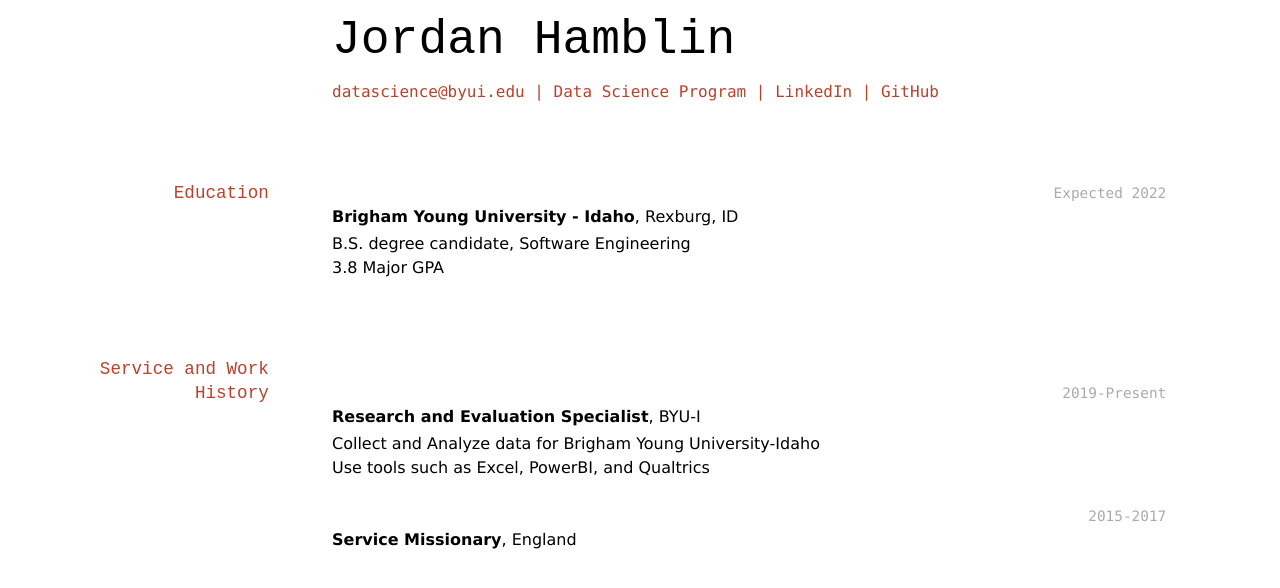
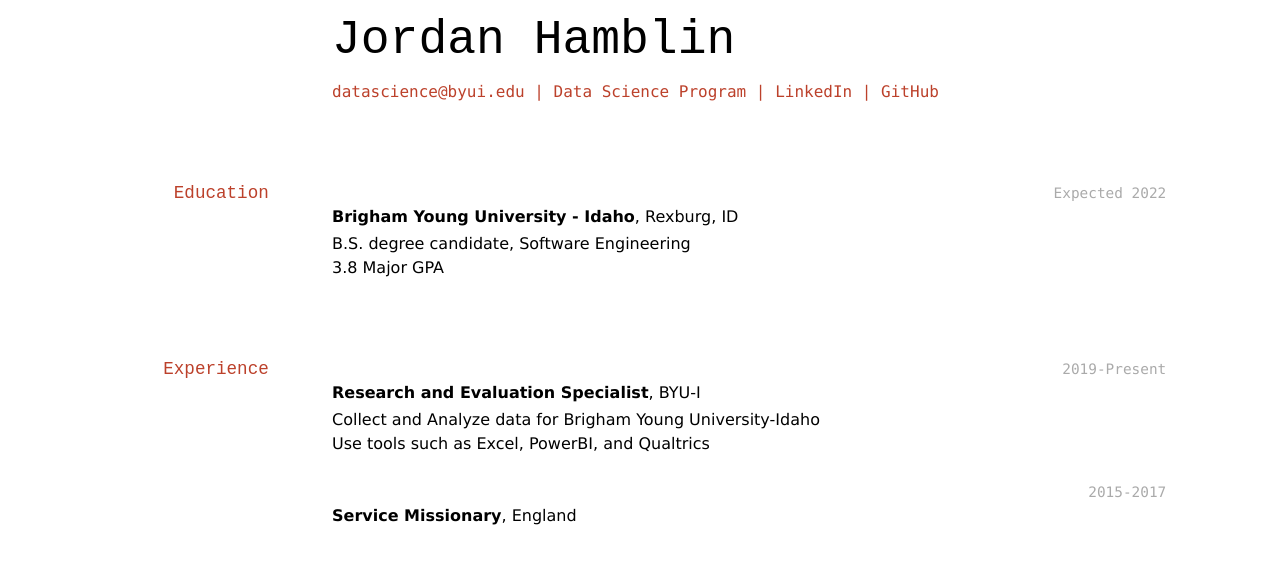
Before and after one commit to byuids-resumes/Hamblin_Jordan_Resume, a Jekyll site: the page built from docs/index.md, in a window 1280 px wide. Shown: the top 588 px of the page. Built offline with Jekyll 4.4.1, drawn with Linux system fonts in a browser that asks for light colours.

Commit message:
Update index.md

```diff
--- a/docs/index.md
+++ b/docs/index.md
@@ -20,7 +20,7 @@ __Brigham Young University - Idaho__, Rexburg, ID
 - B.S. degree candidate, Software Engineering
 - 3.8 Major GPA
 
-## Service and Work History
+## Experience
 
 `2019-Present`
 __Research and Evaluation Specialist__, BYU-I
```
